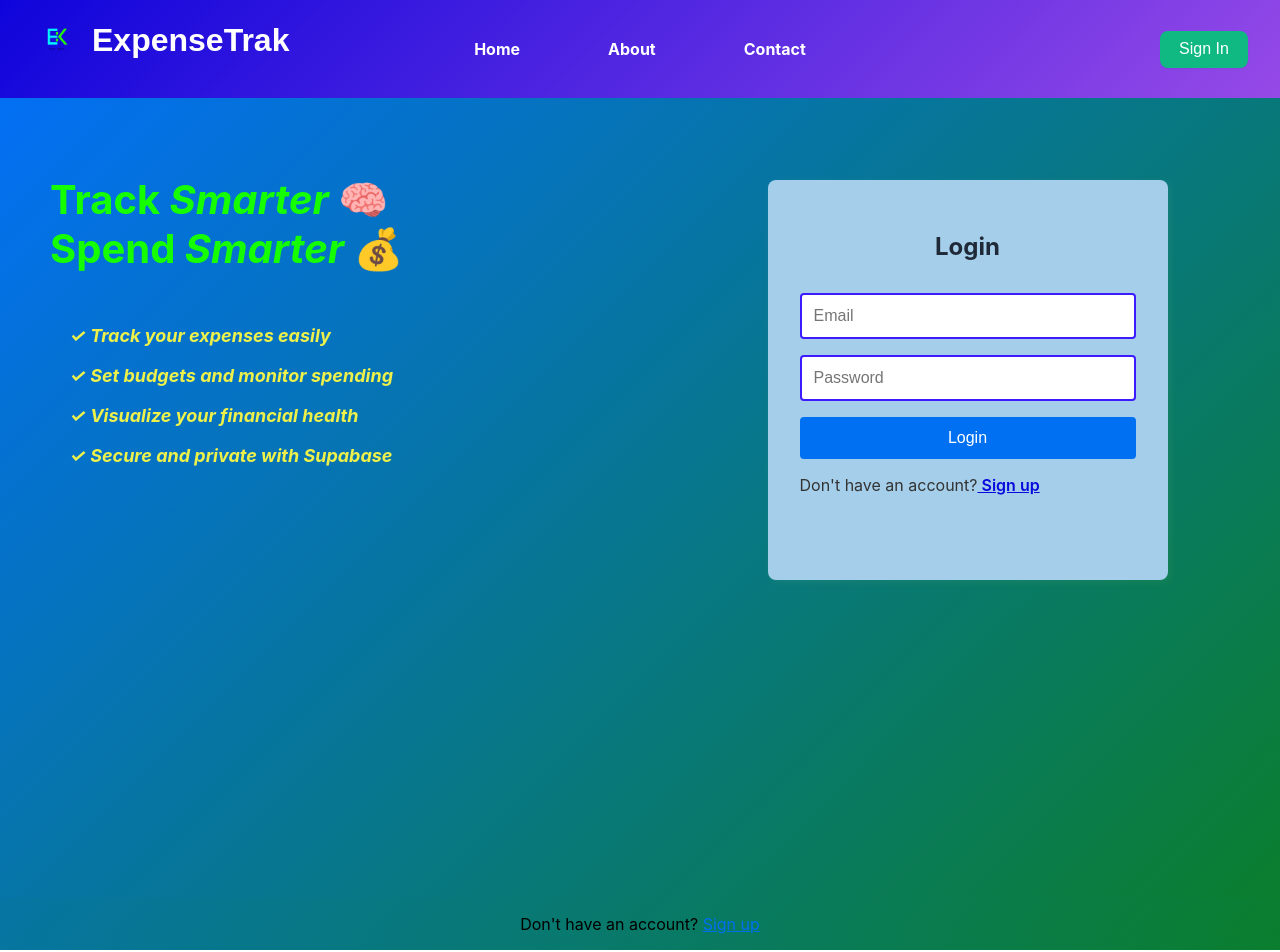
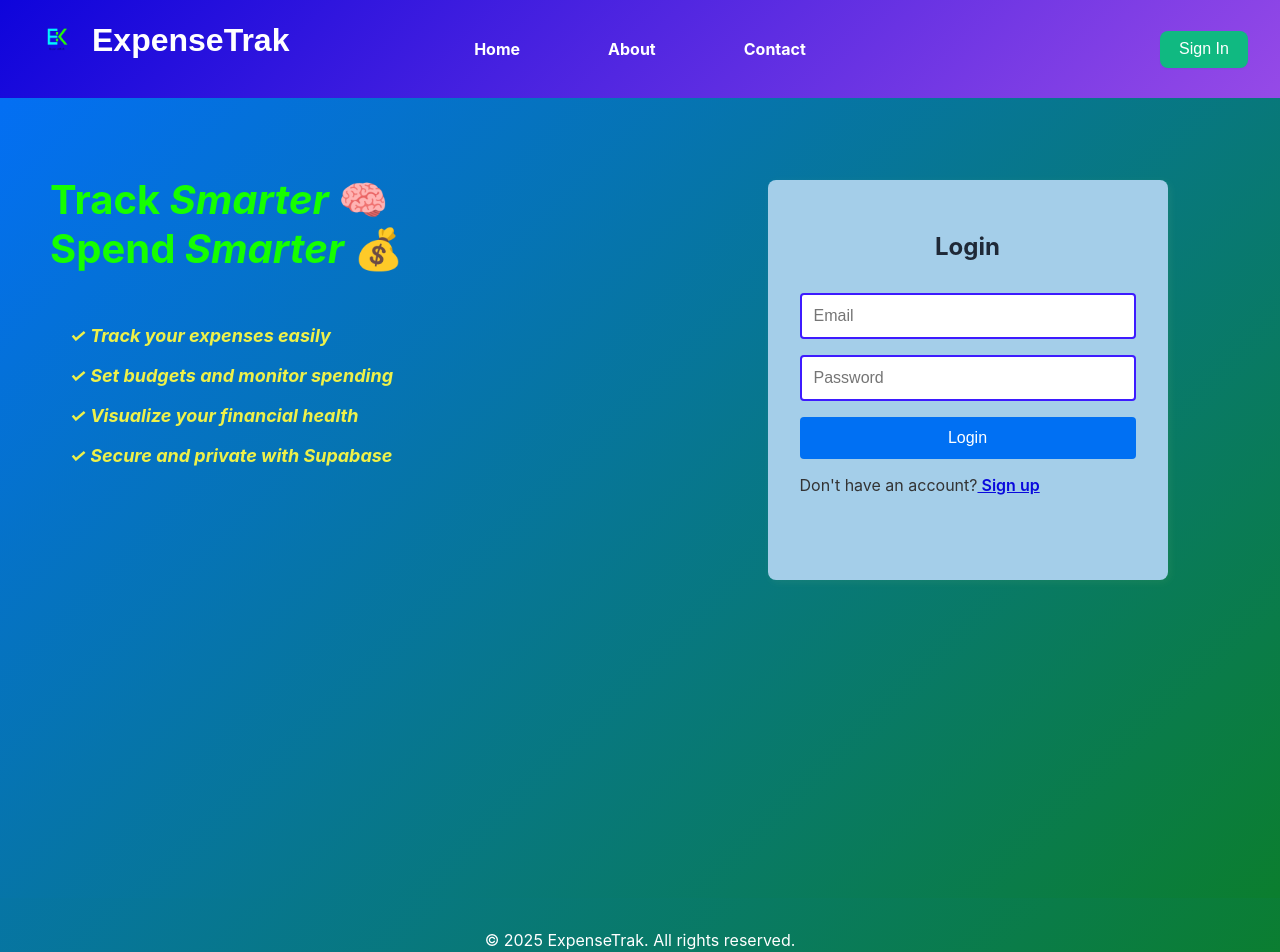
Before and after one commit to Abhay056/expense-tracker-app, a Next.js app: page /login in a window 1280 px wide. Shown: the top 952 px of the page. Built offline with nearby package versions, Linux system fonts and the light colour scheme.

Commit message:
Some Minor Changes

```diff
--- /dev/null
+++ b/src/components/Footer.js
@@ -0,0 +1,7 @@
+export default function Footer() {
+  return (
+    <footer style={{ textAlign: 'center', padding: '1rem'}}>
+        <p style={{color: '#fff'}}>&copy; {new Date().getFullYear()} ExpenseTrak. All rights reserved.</p>
+    </footer>
+  );
+}
--- a/src/components/home.js
+++ b/src/components/home.js
@@ -1,5 +1,6 @@
 import Header from './Header';
 import styles from '../styles/Auth.module.css';
+import Footer from './footer';
 
 export default function Home() {
   return (
@@ -30,6 +31,7 @@ export default function Home() {
           />
         </div>
       </div>
+      <Footer />
     </>
   );
 }
--- a/src/pages/index.js
+++ b/src/pages/index.js
@@ -6,7 +6,7 @@ export default function IndexPage() {
   const [show, setShow] = useState(false);
 
   useEffect(() => {
-    const timer = setTimeout(() => setShow(true), 4000);
+    const timer = setTimeout(() => setShow(true), 3000);
     return () => clearTimeout(timer);
   }, []);
 
--- a/src/pages/login.js
+++ b/src/pages/login.js
@@ -1,14 +1,12 @@
 import LoginForm from '../components/Auth/LoginForm';
 import Link from 'next/link';
+import Footer from '../components/footer';
 
 export default function LoginPage() {
   return (
     <>
       <LoginForm />
-      <p style={{ textAlign: 'center', marginTop: '1rem', color: 'black' }}>
-        Don&apos;t have an account?{' '}
-        <Link href="/signup"><span style={{ color: '#0070f3', textDecoration: 'underline', cursor: 'pointer' }}>Sign up</span></Link>
-      </p>
+      <Footer />
     </>
   );
 }
--- a/src/pages/signup.js
+++ b/src/pages/signup.js
@@ -1,14 +1,12 @@
 import SignupForm from '../components/Auth/SignupForm';
 import Link from 'next/link';
+import Footer from '../components/footer';
 
 export default function SignupPage() {
   return (
     <>
       <SignupForm />
-      <p style={{ textAlign: 'center', marginTop: '1rem', color: '#fff' }}>
-        Already have an account?{' '}
-        <Link href="/login">Login</Link>
-      </p>
+      <Footer />
     </>
   );
 }
```
Also changed, not shown: src/pages/about.js (+7 -1 lines), src/pages/contact.js (+7 -1 lines).
